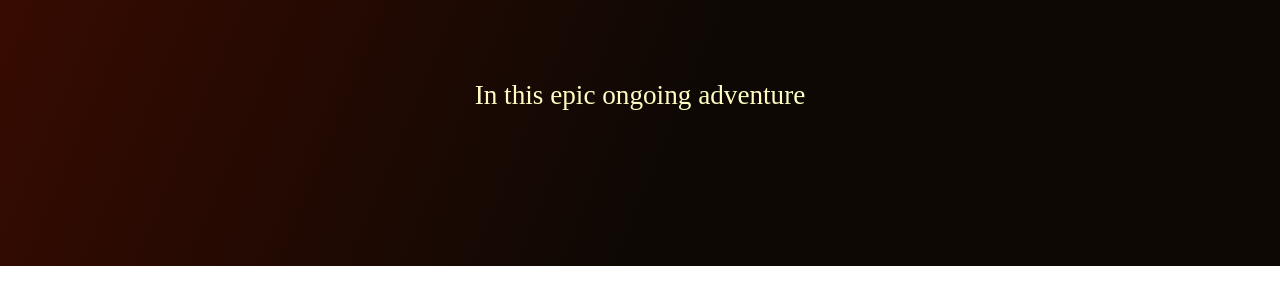
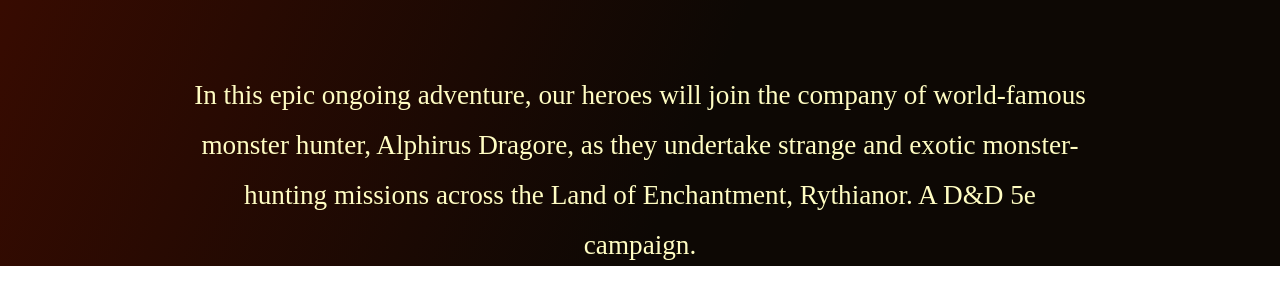
Before and after one commit to eilidhma/dnd-hero-league, a Next.js app: page /campaigns in a window 1280 px wide. Shown: the part 534-838 px from the top of the page. Before the commit the page ends 800 px from the top, so only its background shows below. Built offline with nearby package versions, Linux system fonts and the light colour scheme; a web font is replaced by a local one.

Commit message:
anotha one

```diff
--- a/pages/campaigns.js
+++ b/pages/campaigns.js
@@ -14,7 +14,7 @@
         </ImgCont>
         <Title>Monster Hunters Inc</Title>
         <Section>
-          In this epic ongoing adventure
+          In this epic ongoing adventure, our heroes will join the company of world-famous monster hunter, Alphirus Dragore, as they undertake strange and exotic monster-hunting missions across the Land of Enchantment, Rythianor. A D&D 5e campaign.
         </Section>
         {/* <Section>"In this epic ongoing adventure, our heroes will join the company of world-famous monster hunter, Alphirus Dragore, as they undertake strange and exotic monster-hunting missions across the Land of Enchantment, Rythianor. A D&D 5e campaign."</Section> */}
         {/* <Button href='https://checkout.stripe.com/c/pay/cs_live_a1lXetOVOOq4AWqk0YqzTHlL7fgxeBVsiam7TKFbx1vuvksAjDmDVGUlz5#fidkdWxOYHwnPyd1blppbHNgWjA0SkNOMkpXczZWblByNnFvcGRgUmMwcmt%2FS2lMYW5kVmtpNjdQSkh1MDEydFJjZHFjUEA0SjFhcEB0fXxqSjE3fGIyTXI0aXN0cGJwN0loZjVxX0c8aTJHNTVUSHZtcHJrPScpJ3VpbGtuQH11anZgYUxhJz8nNDFuNmEzMnVLM0NTMV9SNDExJ3gl' margin='80px 0px 80px 0px' text='Register'/> */}
```
